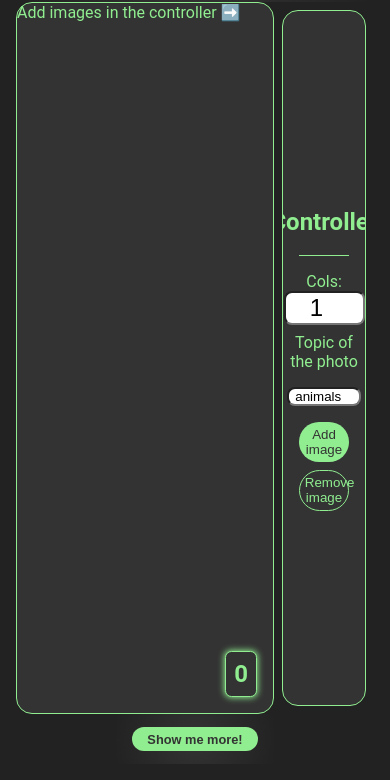
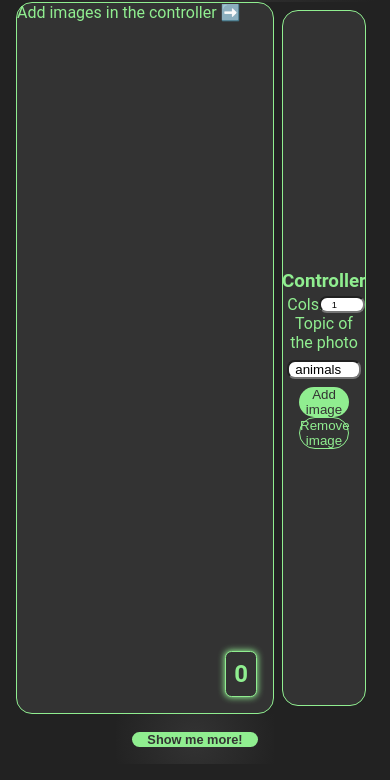
Before and after one commit to jjhbotache/image_arranger, a plain HTML site: page index.html in a window 390 px wide. Shown: the part 64-844 px from the top of the page. Drawn offline with Linux system fonts and the light colour scheme.

Commit message:
fixing media querys

```diff
--- a/styles.css
+++ b/styles.css
@@ -39,6 +39,7 @@ img{
         box-shadow .4s ease-in-out,
         background .2s ease-in-out,
         color .2s ease-in-out;
+    @media screen and (width < 768px) {padding: 0;}
 }
 .btn:hover{box-shadow:0 0 .4rem .03rem rgb(144, 238, 144);}
 .btn--outline, .btn:hover{
@@ -130,9 +131,13 @@ header{
     border: lightgreen solid 1px;
     border-radius: 1rem;
     box-sizing: border-box;
+    @media screen and (width < 768px) {gap: 0;}
 }
 .controller__title{
     margin: .2rem 0;
+    @media screen and (width < 768px) {
+        font-size: calc(4vw + .2rem);
+    }
 }
 .controller__cols-manager{
     box-sizing: border-box;
@@ -141,18 +146,23 @@ header{
     flex-wrap: wrap;
     justify-content: center;
     align-items: center;
+    @media screen and (width < 768px) {height: auto;}
 }
 .controller__input{
     font-size: 1.5rem;
     text-align: center;
-    margin: calc(2vw - .5rem);
+    margin: 0 calc(1vw - .5rem);
     border-radius: .5rem;
+    @media screen and (width < 768px) {
+        font-size: calc(2vw + .1rem);
+    }
 }
 .controller__separator{
     width: calc(100% - 2rem);
     height: 1px;
     background-color: lightgreen;
     border: none;
+    @media screen and (width < 1440px) {display: none;}
 }
 .controller__topic{
     box-sizing: border-box;
@@ -162,6 +172,8 @@ header{
     margin: .5rem;
     border-radius: .5rem;
 }
+
+
 
 /* ________________________________________________________________________ */
 .footer{
```
